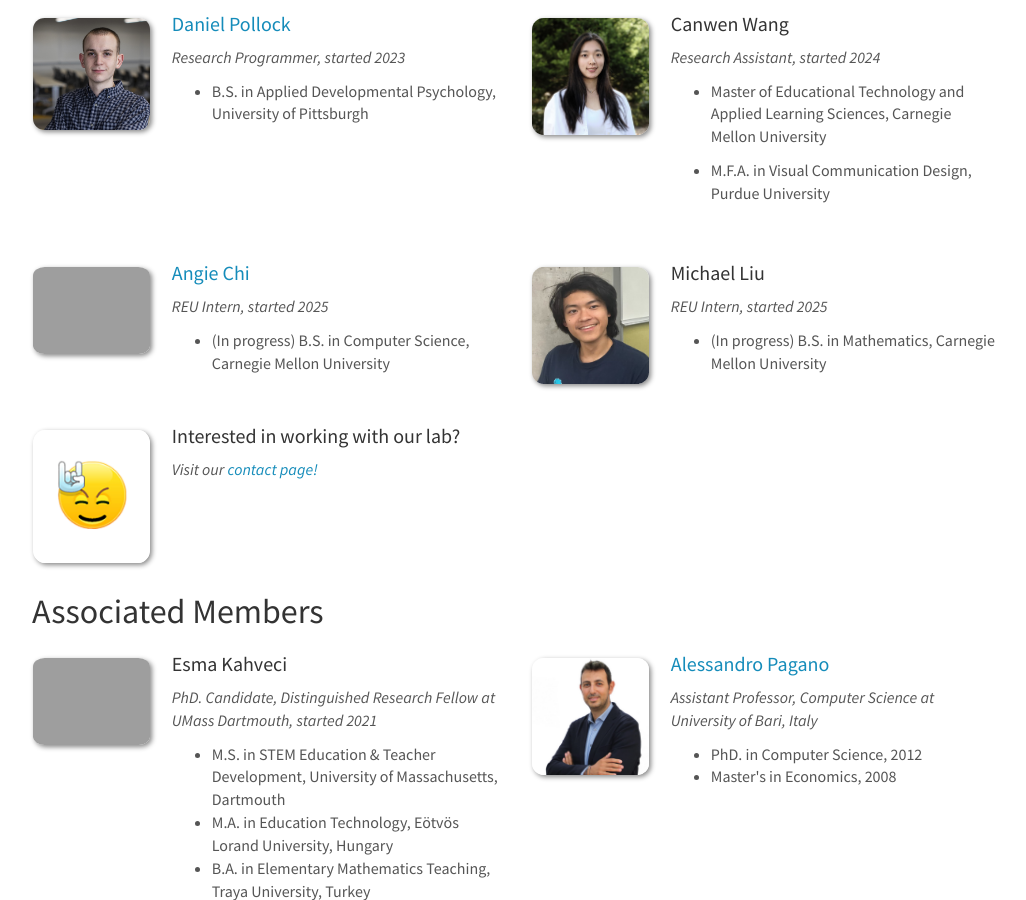
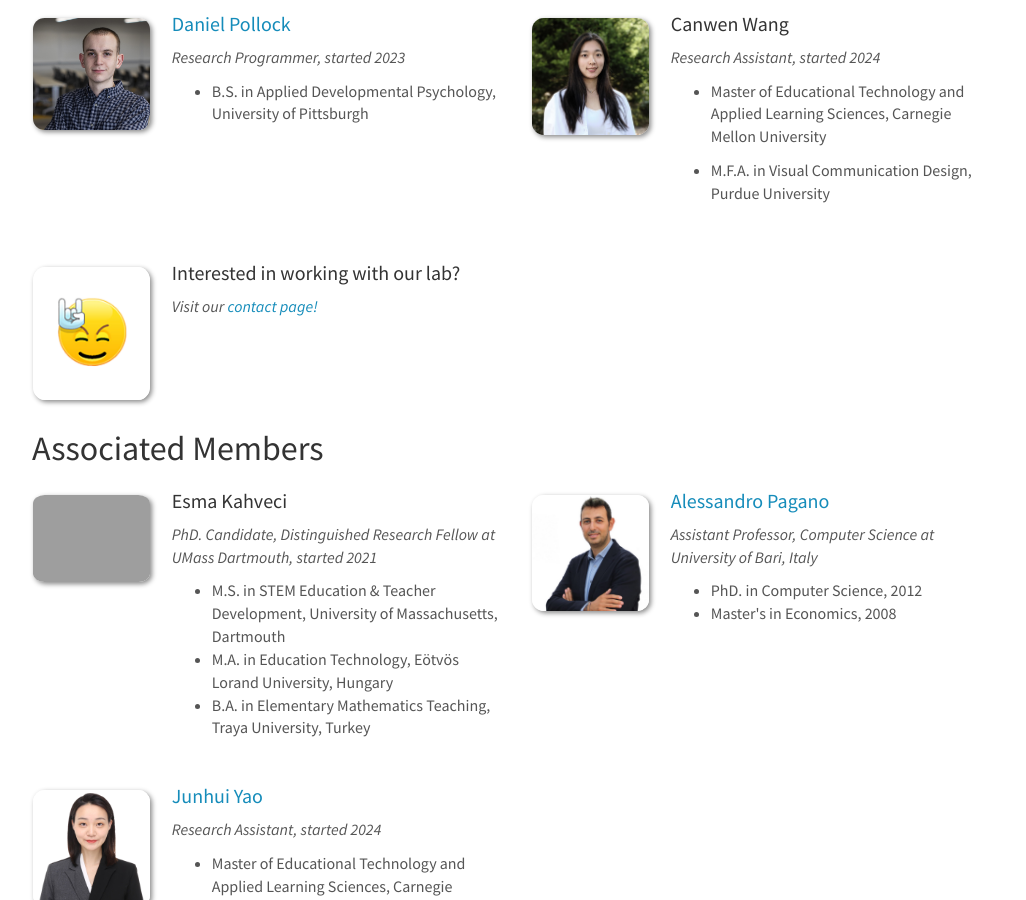
Before and after one commit to McLearn-Lab/McLearn-Lab.github.io, a Jekyll site: the page built from _pages/team.md, in a window 1280 px wide and 900 px high, scrolled down 1488 px. Shown: the whole window, without its empty margins (124-1150 px from the left). Built offline with Jekyll 4.4.1, drawn with Linux system fonts in a browser that asks for light colours; nearby versions of some CDN libraries; some of the changed text lies outside the part shown.

Commit message:
move michael and angie to former

```diff
--- a/_data/former_interns.yml
+++ b/_data/former_interns.yml
@@ -9,6 +9,17 @@
 #     photo:
 #     info:
 #     site:
+- year: 2025
+  people:
+  - name: Angie Chi
+    photo: angie-chi.jpg
+    info: B.S. in Computer Science Student, Carnegie Mellon University
+    site: https://www.linkedin.com/in/angie-c-9b0b551b5/
+
+  - name: Michael Liu
+    photo: michael-liu.jpg
+    info: B.S. in Mathematics Student, Carnegie Mellon University
+
 
 - year: 2024
   people:
--- a/_data/team_members.yml
+++ b/_data/team_members.yml
@@ -80,18 +80,7 @@
   education1: Master of Educational Technology and Applied Learning Sciences, Carnegie Mellon University
   education2: M.F.A. in Visual Communication Design, Purdue University
 
-- name: Angie Chi
-  photo: angie-chi.jpg
-  info: REU Intern, started 2025
-  site: https://www.linkedin.com/in/angie-c-9b0b551b5/
-  number_educ: 1
-  education1: (In progress) B.S. in Computer Science, Carnegie Mellon University
 
-- name: Michael Liu
-  photo: michael-liu.jpg
-  info: REU Intern, started 2025
-  number_educ: 1
-  education1: (In progress) B.S. in Mathematics, Carnegie Mellon University
 
 - name: "Interested in working with our lab?"
   photo: rock.jpg
--- a/_pages/team.md
+++ b/_pages/team.md
@@ -7,8 +7,9 @@ permalink: /team/
 ---
 # Team
 <div class="row">
- <div class="col-sm-6">
+ <div class="col-sm-6 text-center">
   <img class="img-responsive h-100 w-100 object-fit-cover" src="{{ site.url }}{{ site.baseurl }}/images/team/teampic1.jpg" />
+  <h5><i>McLearn Lab Potluck, August 2025</i></h5>
  </div>
  <div class="col-sm-6">
   <img class="img-responsive h-100 w-100 object-fit-cover" src="{{ site.url }}{{ site.baseurl }}/images/team/teampic2.jpg" style="margin-top:16.6%;"/>
```
